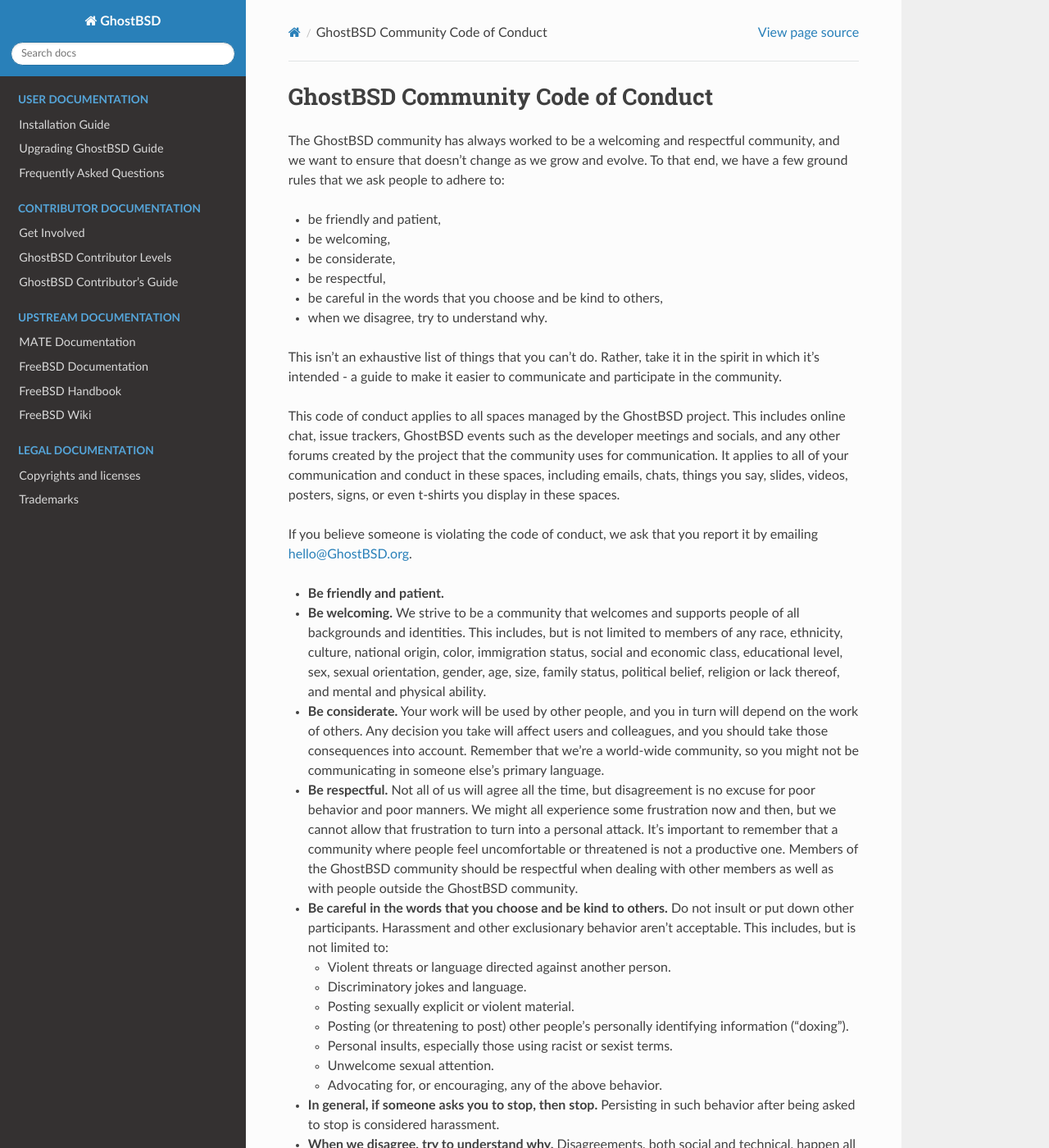
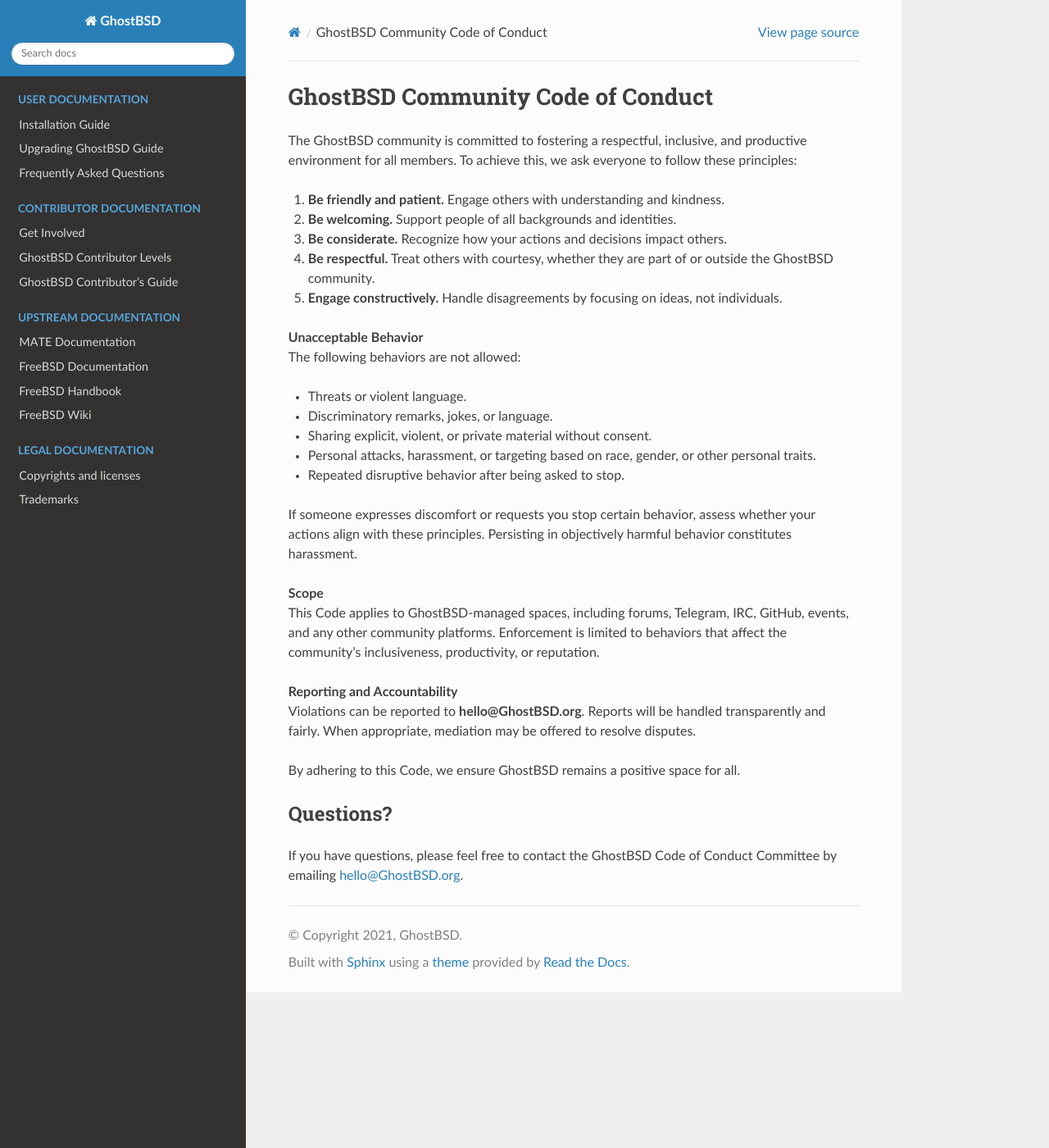
Before and after one commit to ghostbsd/documentation, a Sphinx documentation site: the page built from source/CoC.md, in a window 1280 px wide and 1400 px high. Shown: the whole window at 82% size. Built offline with Sphinx 7.4.7 and the Read the Docs theme 3.1.0, drawn with Linux system fonts in a browser that asks for light colours; some of the changed text lies outside the part shown.

Commit message:
Reworked the CoC to simplify it.

```diff
--- a/source/CoC.md
+++ b/source/CoC.md
@@ -1,36 +1,31 @@
 GhostBSD Community Code of Conduct
 ==================================
 
-The GhostBSD community has always worked to be a welcoming and respectful community, and we want to ensure that doesn’t change as we grow and evolve. To that end, we have a few ground rules that we ask people to adhere to:
-* be friendly and patient,
-* be welcoming,
-* be considerate,
-* be respectful,
-* be careful in the words that you choose and be kind to others,
-* when we disagree, try to understand why.
+The GhostBSD community is committed to fostering a respectful, inclusive, and productive environment for all members. To achieve this, we ask everyone to follow these principles:
 
-This isn’t an exhaustive list of things that you can’t do. Rather, take it in the spirit in which it’s intended - a guide to make it easier to communicate and participate in the community.
+1. **Be friendly and patient.** Engage others with understanding and kindness.
+2. **Be welcoming.** Support people of all backgrounds and identities.
+3. **Be considerate.** Recognize how your actions and decisions impact others.
+4. **Be respectful.** Treat others with courtesy, whether they are part of or outside the GhostBSD community.
+5. **Engage constructively.** Handle disagreements by focusing on ideas, not individuals.
 
-This code of conduct applies to all spaces managed by the GhostBSD project. This includes online chat, issue trackers, GhostBSD events such as the developer meetings and socials, and any other forums created by the project that the community uses for communication. It applies to all of your communication and conduct in these spaces, including emails, chats, things you say, slides, videos, posters, signs, or even t-shirts you display in these spaces.
+**Unacceptable Behavior**
+The following behaviors are not allowed:
+- Threats or violent language.
+- Discriminatory remarks, jokes, or language.
+- Sharing explicit, violent, or private material without consent.
+- Personal attacks, harassment, or targeting based on race, gender, or other personal traits.
+- Repeated disruptive behavior after being asked to stop.
 
-If you believe someone is violating the code of conduct, we ask that you report it by emailing  [hello@GhostBSD.org](mailto:hello@GhostBSD.org?subject=Reported%20CoC%20Violation).
-* **Be friendly and patient.**
-* **Be welcoming.** We strive to be a community that welcomes and supports people of all backgrounds and identities. This includes, but is not limited to members of any race, ethnicity, culture, national origin, color, immigration status, social and economic class, educational level, sex, sexual orientation, gender, age, size, family status, political belief, religion or lack thereof, and mental and physical ability.
-* **Be considerate.** Your work will be used by other people, and you in turn will depend on the work of others. Any decision you take will affect users and colleagues, and you should take those consequences into account. Remember that we’re a world-wide community, so you might not be communicating in someone else’s primary language.
-* **Be respectful.** Not all of us will agree all the time, but disagreement is no excuse for poor behavior and poor manners. We might all experience some frustration now and then, but we cannot allow that frustration to turn into a personal attack. It’s important to remember that a community where people feel uncomfortable or threatened is not a productive one. Members of the GhostBSD community should be respectful when dealing with other members as well as with people outside the GhostBSD community.
-* **Be careful in the words that you choose and be kind to others.** Do not insult or put down other participants. Harassment and other exclusionary behavior aren’t acceptable. This includes, but is not limited to:
-  * Violent threats or language directed against another person.
-  * Discriminatory jokes and language.
-  * Posting sexually explicit or violent material.
-  * Posting (or threatening to post) other people’s personally identifying information ("doxing").
-  * Personal insults, especially those using racist or sexist terms.
-  * Unwelcome sexual attention.
-  * Advocating for, or encouraging, any of the above behavior.
-* **In general, if someone asks you to stop, then stop.** Persisting in such behavior after being asked to stop is considered harassment.
-* **When we disagree, try to understand why.** Disagreements, both social and technical, happen all the time and GhostBSD is no exception. It is important that we resolve disagreements and differing views constructively. Remember that we’re different. The strength of GhostBSD comes from its varied community, people from a wide range of backgrounds. Different people have different perspectives on issues. Being unable to understand why someone holds a viewpoint doesn’t mean that they’re wrong. Don’t forget that it is human to err and blaming each other doesn’t get us anywhere. Instead, focus on helping to resolve issues and learning from mistakes.
+If someone expresses discomfort or requests you stop certain behavior, assess whether your actions align with these principles. Persisting in objectively harmful behavior constitutes harassment.
+
+**Scope**
+This Code applies to GhostBSD-managed spaces, including forums, Telegram, IRC, GitHub, events, and any other community platforms. Enforcement is limited to behaviors that affect the community’s inclusiveness, productivity, or reputation.
+
+**Reporting and Accountability**
+Violations can be reported to **hello@GhostBSD.org**. Reports will be handled transparently and fairly. When appropriate, mediation may be offered to resolve disputes.
+
+By adhering to this Code, we ensure GhostBSD remains a positive space for all.
 
 ## Questions?
 If you have questions, please feel free to contact the GhostBSD Code of Conduct Committee by emailing [hello@GhostBSD.org](mailto:hello@GhostBSD.org?subject=Code%20of%20Conduct%20Question).
-
-## Thanks!
-This text is based on the [FreeBSD CoC](https://www.freebsd.org/internal/code-of-conduct/), which is base on the LLVM Project’s [draft CoC](https://llvm.org/docs/CodeOfConduct.html), which is in turn is base on the [Django Project Code of Conduct](https://www.djangoproject.com/conduct/).
```
